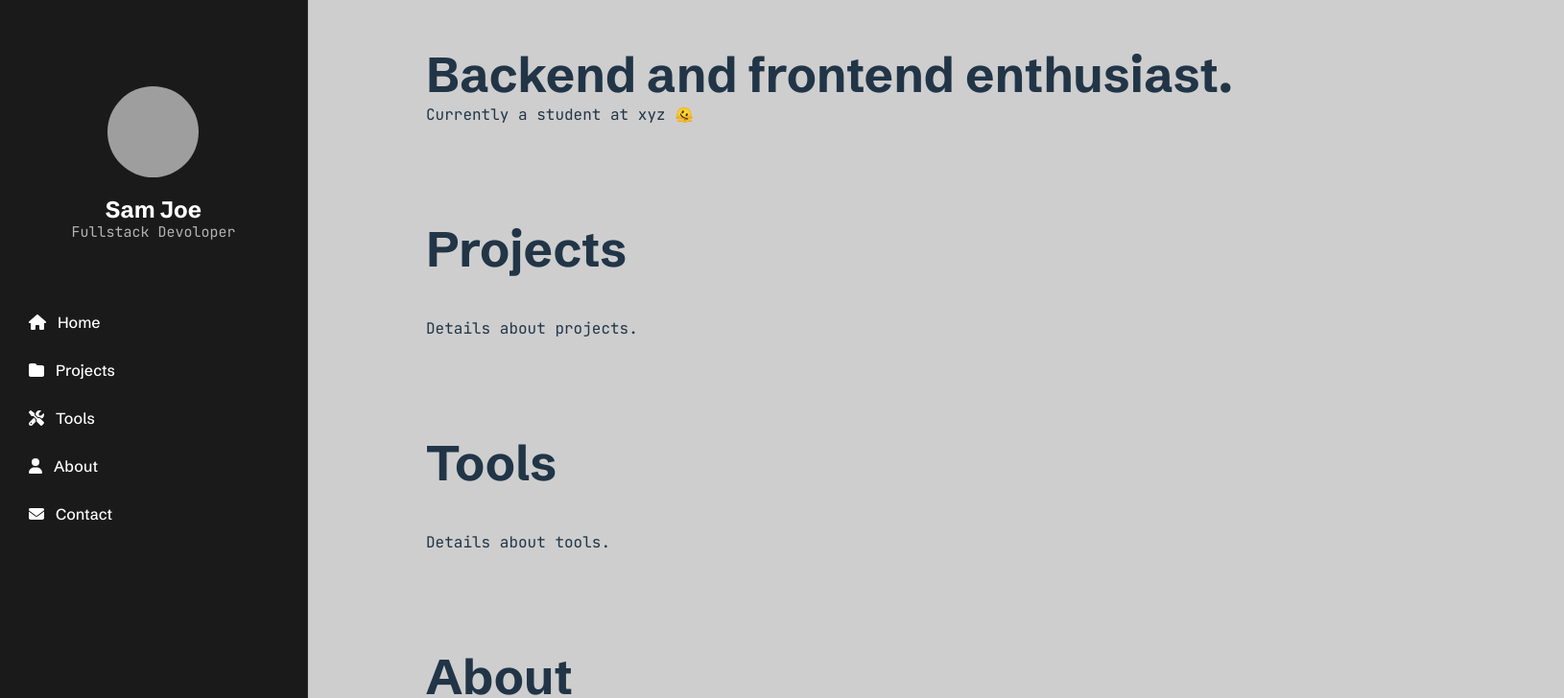
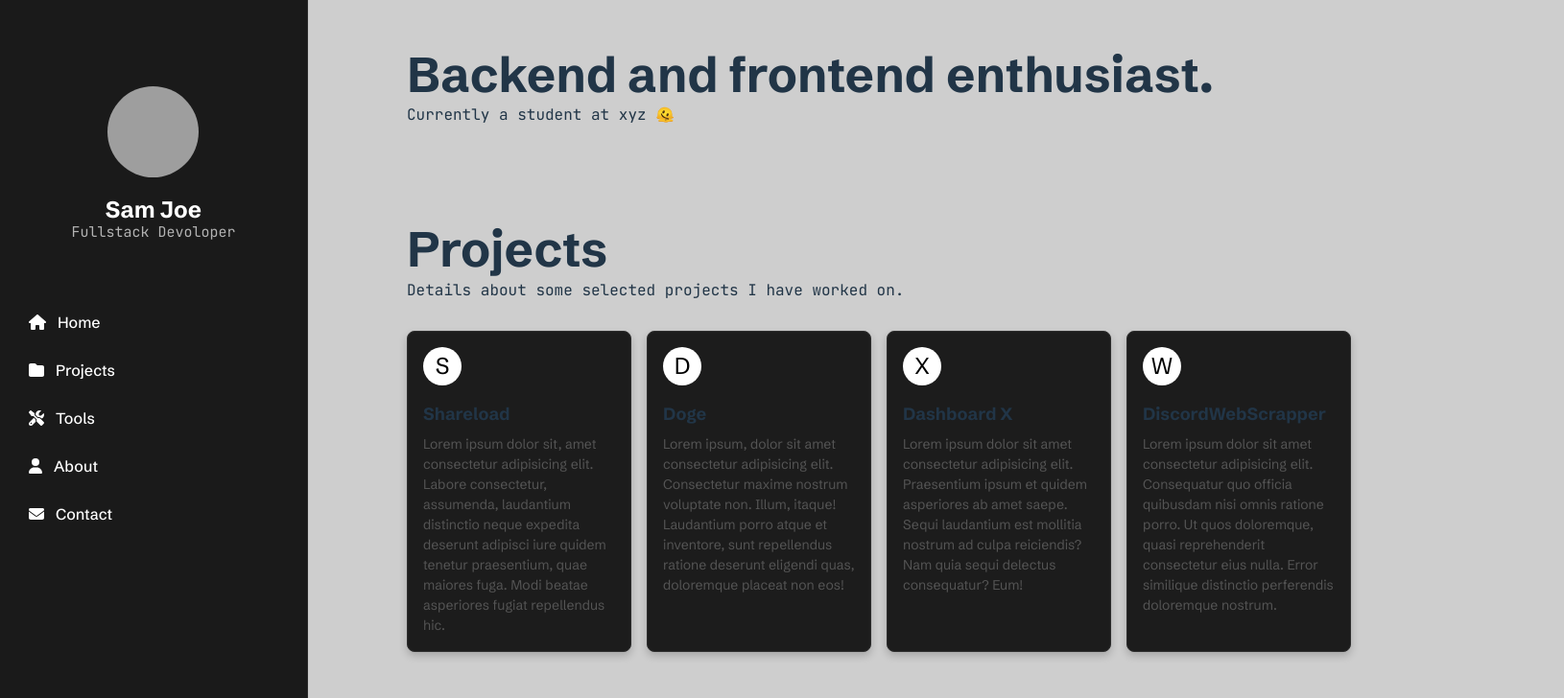
Before and after one commit to KingRain/Portfolio-v2, a React (Vite) app: page / in a window 1280 px wide. Shown: the top 728 px of the page at 96% size, 1630 px wide, since content can reach past the window. Built offline with nearby package versions, Linux system fonts and the light colour scheme; grey boxes are pictures that could not be loaded.

Commit message:
Added projects + Fixes

```diff
--- a/src/components/MainContent.jsx
+++ b/src/components/MainContent.jsx
@@ -1,4 +1,5 @@
 import '../styles/MainContent.css';
+
 
 const MainContent = () => {
     return (
@@ -7,13 +8,45 @@ const MainContent = () => {
                 <h1 className='hero-txt'>Backend and frontend enthusiast.</h1>
                 <p>Currently a student at xyz 🫠</p>
             </section>
+
             <section id="projects">
                 <h1 >Projects</h1>
-                <p>Details about projects.</p>
+                <p>Details about some selected projects I have worked on.</p>
+                <div className="container">
+                    <div className="card">
+                        <div className="logo">S</div>
+                        <div className="title">Shareload</div>
+                        <div className="description">
+                            Lorem ipsum dolor sit, amet consectetur adipisicing elit. Labore consectetur, assumenda, laudantium distinctio neque expedita deserunt adipisci iure quidem tenetur praesentium, quae maiores fuga. Modi beatae asperiores fugiat repellendus hic.
+                        </div>
+                    </div>
+                    <div className="card">
+                        <div className="logo">D</div>
+                        <div className="title">Doge</div>
+                        <div className="description">
+                            Lorem ipsum, dolor sit amet consectetur adipisicing elit. Consectetur maxime nostrum voluptate non. Illum, itaque! Laudantium porro atque et inventore, sunt repellendus ratione deserunt eligendi quas, doloremque placeat non eos!
+                        </div>
+                    </div>
+                    <div className="card">
+                        <div className="logo">X</div>
+                        <div className="title">Dashboard X</div>
+                        <div className="description">
+                            Lorem ipsum dolor sit amet consectetur adipisicing elit. Praesentium ipsum et quidem asperiores ab amet saepe. Sequi laudantium est mollitia nostrum ad culpa reiciendis? Nam quia sequi delectus consequatur? Eum!
+                        </div>
+                    </div>
+                    <div className="card">
+                        <div className="logo">W</div>
+                        <div className="title">DiscordWebScrapper</div>
+                        <div className="description">
+                            Lorem ipsum dolor sit amet consectetur adipisicing elit. Consequatur quo officia quibusdam nisi omnis ratione porro. Ut quos doloremque, quasi reprehenderit consectetur eius nulla. Error similique distinctio perferendis doloremque nostrum.
+                        </div>
+                    </div>
+                </div>
+
             </section>
             <section id="tools">
                 <h1>Tools</h1>
-                <p>Details about tools.</p>
+                <p>Details about tools I use.</p>
             </section>
             <section id="about">
                 <h1>About</h1>
--- a/src/components/sidebar.jsx
+++ b/src/components/sidebar.jsx
@@ -7,6 +7,7 @@ import {
   faUser,
   faEnvelope,
 } from "@fortawesome/free-solid-svg-icons";
+
 
 const Sidebar = () => {
   return (
--- a/src/index.css
+++ b/src/index.css
@@ -12,6 +12,11 @@
   -webkit-font-smoothing: antialiased;
   -moz-osx-font-smoothing: grayscale;
 }
+
+html {
+  scroll-behavior: smooth;
+}
+
 
 a {
   font-weight: 500;
@@ -35,25 +40,6 @@ h1 {
   line-height: 1.1;
 }
 
-button {
-  border-radius: 8px;
-  border: 1px solid transparent;
-  padding: 0.6em 1.2em;
-  font-size: 1em;
-  font-weight: 500;
-  font-family: inherit;
-  background-color: #1a1a1a;
-  cursor: pointer;
-  transition: border-color 0.25s;
-}
-button:hover {
-  border-color: #646cff;
-}
-button:focus,
-button:focus-visible {
-  outline: 4px auto -webkit-focus-ring-color;
-}
-
 @media (prefers-color-scheme: light) {
   :root {
     color: #213547;
@@ -66,3 +52,8 @@ button:focus-visible {
     background-color: #f9f9f9;
   }
 }
+
+
+:root {
+  overflow-x: hidden;
+}
--- a/src/main.jsx
+++ b/src/main.jsx
@@ -4,9 +4,22 @@ import './index.css'
 import Sidebar from './components/sidebar'
 import MainContent from './components/MainContent'
 
+const handleScroll = (e) => {
+  e.preventDefault();
+  const targetId = e.currentTarget.getAttribute("href").substring(1);
+  const targetElement = document.getElementById(targetId);
+  if (targetElement) {
+    window.scrollTo({
+      top: targetElement.offsetTop,
+      left: 0,
+      behavior: 'smooth'
+    });
+  }
+};
+
 ReactDOM.createRoot(document.getElementById('root')).render(
   <React.StrictMode>
     <Sidebar />
-    <MainContent />
-  </React.StrictMode>,
-)
+    <MainContent handleScroll={handleScroll}/>
+  </React.StrictMode>
+);
--- a/src/styles/MainContent.css
+++ b/src/styles/MainContent.css
@@ -1,5 +1,5 @@
 .main-content {
-    margin-left: 420px; /* Same width as the sidebar */
+    margin-left: 400px; /* Same width as the sidebar */
     padding: 0px 24px;
     margin-top: 50px;
     width: calc(100% - 250px); /* Adjust width */
@@ -22,13 +22,62 @@ p {
     font-family: 'Jetbrains Mono', monospace;
 }
 
-.main-content #home p {
+.main-content  p {
     margin-top: 2px;
+    margin-bottom: 30px;
 }
-.main-content #home h1 {
+.main-content  h1 {
     margin-bottom: 0px;
 }
 
 html {
     scroll-behavior: smooth;
 }
+
+.container {
+    display: flex;
+    flex-direction: row;
+    gap: 16px;
+}
+
+.card {
+    background-color: #1c1c1c;
+    border-radius: 8px;
+    padding: 16px;
+    width: 200px;
+    box-shadow: 0 4px 8px rgba(0, 0, 0, 0.2);
+    border: 1px solid #2e2e2e;
+}
+
+.card .logo {
+    width: 40px;
+    height: 40px;
+    background-color: #ffffff;
+    border-radius: 50%;
+    display: flex;
+    justify-content: center;
+    align-items: center;
+    font-size: 24px;
+    color: #000000;
+}
+
+.card .title {
+    margin-top: 16px;
+    font-size: 18px;
+    font-weight: bold;
+}
+.card .description {
+    margin-top: 8px;
+    font-size: 14px;
+    color: #545454;
+}
+
+.card:hover {
+    background-color: rgba(109, 109, 109, 0.296);
+    transition: background-color 0.2s;
+}
+
+.card:hover .description {
+    color: #ffffff;
+    transition: color 0.2s;
+}
--- a/src/styles/sidebar.css
+++ b/src/styles/sidebar.css
@@ -17,6 +17,7 @@
   border-right: 1px solid #2c2c2c;
   padding-left: 10px;
   padding-right: 10px;
+  z-index: 100;
 }
 
 .profile {
```
